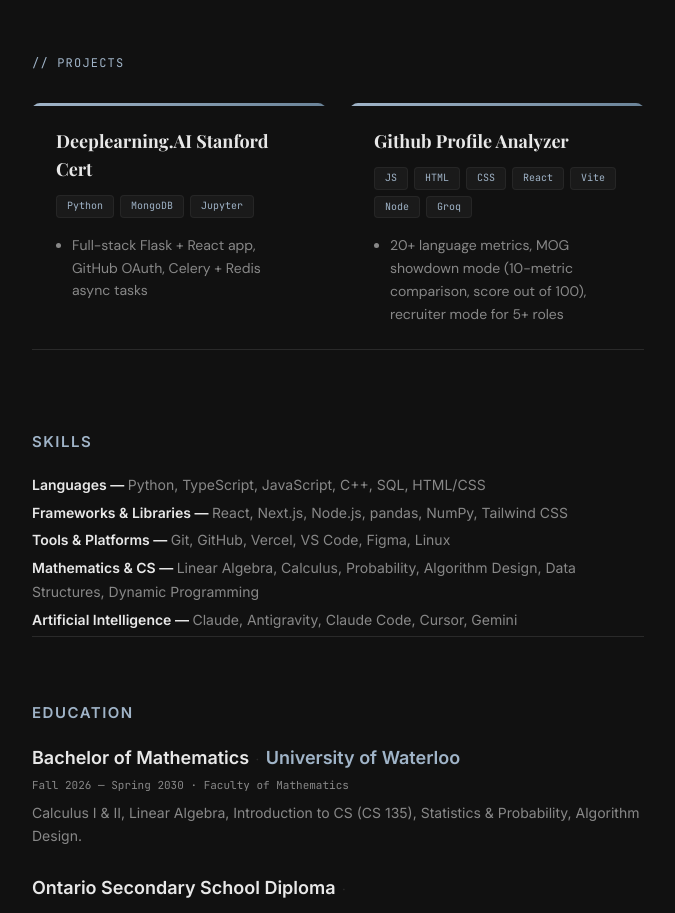
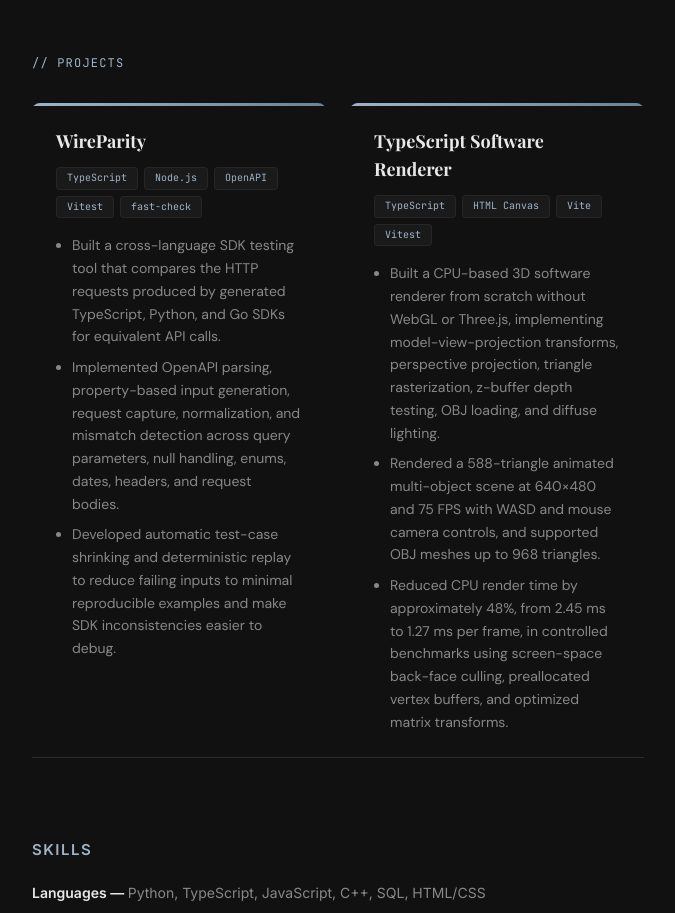
Before and after one commit to Med-NCoding/portfolio-website, a Next.js app: page / in a window 1280 px wide. Shown: the part 900-1813 px from the top of the page, without its empty margins (302-977 px from the left). Built offline with nearby package versions, Linux system fonts and the light colour scheme.

Commit message:
update projects from resume

```diff
--- a/src/constants/data.ts
+++ b/src/constants/data.ts
@@ -116,22 +116,26 @@ export const EXPERIENCE: Job[] = [
 export const PROJECTS: Project[] = [
   {
     id: 'proj-1',
-    title: 'Deeplearning.AI Stanford Cert',
+    title: 'WireParity',
     bullets: [
-      'Full-stack Flask + React app, GitHub OAuth, Celery + Redis async tasks'
+      'Built a cross-language SDK testing tool that compares the HTTP requests produced by generated TypeScript, Python, and Go SDKs for equivalent API calls.',
+      'Implemented OpenAPI parsing, property-based input generation, request capture, normalization, and mismatch detection across query parameters, null handling, enums, dates, headers, and request bodies.',
+      'Developed automatic test-case shrinking and deterministic replay to reduce failing inputs to minimal reproducible examples and make SDK inconsistencies easier to debug.',
     ],
-    tech: ['Python', 'MongoDB', 'Jupyter'],
-    featured: true
+    tech: ['TypeScript', 'Node.js', 'OpenAPI', 'Vitest', 'fast-check'],
+    featured: true,
   },
   {
     id: 'proj-2',
-    title: 'Github Profile Analyzer',
+    title: 'TypeScript Software Renderer',
     bullets: [
-      '20+ language metrics, MOG showdown mode (10-metric comparison, score out of 100), recruiter mode for 5+ roles'
+      'Built a CPU-based 3D software renderer from scratch without WebGL or Three.js, implementing model-view-projection transforms, perspective projection, triangle rasterization, z-buffer depth testing, OBJ loading, and diffuse lighting.',
+      'Rendered a 588-triangle animated multi-object scene at 640×480 and 75 FPS with WASD and mouse camera controls, and supported OBJ meshes up to 968 triangles.',
+      'Reduced CPU render time by approximately 48%, from 2.45 ms to 1.27 ms per frame, in controlled benchmarks using screen-space back-face culling, preallocated vertex buffers, and optimized matrix transforms.',
     ],
-    tech: ['JS', 'HTML', 'CSS', 'React', 'Vite', 'Node', 'Groq'],
-    featured: true
-  }
+    tech: ['TypeScript', 'HTML Canvas', 'Vite', 'Vitest'],
+    featured: true,
+  },
 ];
 
 // ── Skills ───────────────────────────────────────────────────────
```
